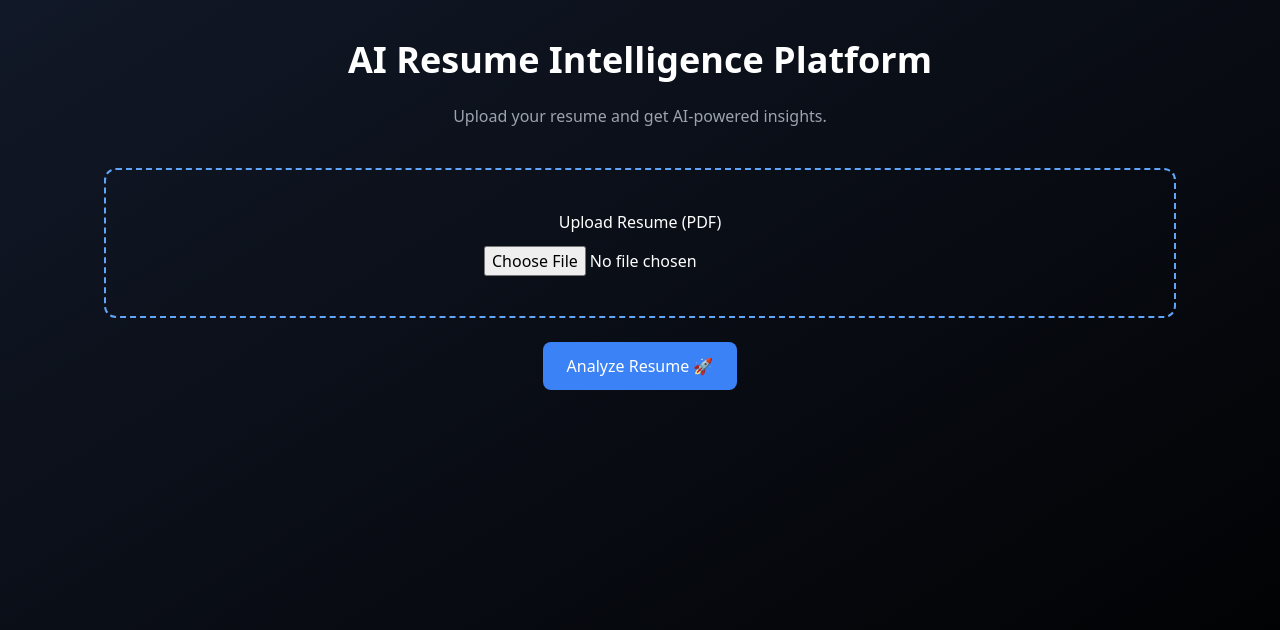
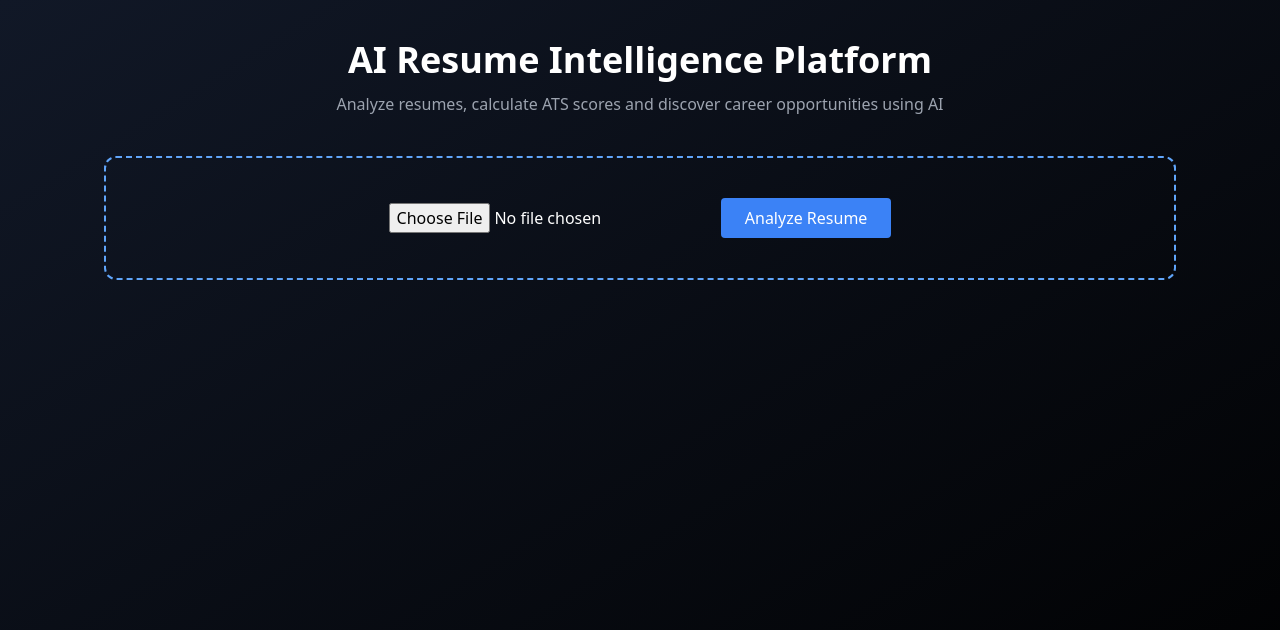
Before and after one commit to Varshithchidurala/ai-resume-intelligence-platform, a Flask app: page / in a window 1280 px wide. Shown: the top 630 px of the page. Run offline with Flask 3, Linux system fonts and the light colour scheme; some libraries are stand-ins or nearby versions.

Commit message:
Enhance index.html layout and content
Updated the HTML structure and improved the content for better clarity and user engagement.

```diff
--- a/templates/index.html
+++ b/templates/index.html
@@ -1,9 +1,55 @@
 <!DOCTYPE html>
 <html>
+
 <head>
 
 <title>AI Resume Intelligence Platform</title>
+
 <script src="https://cdn.tailwindcss.com"></script>
+
+<style>
+
+#progressContainer{
+    width:100%;
+    height:10px;
+    background:#374151;
+    border-radius:10px;
+    overflow:hidden;
+}
+
+#progressBar{
+    width:0%;
+    height:10px;
+    background:#22c1c3;
+    transition:width 2s ease;
+}
+
+</style>
+
+<script>
+
+function startAnalysis(){
+
+document.getElementById("analysisSection").style.display="block";
+
+let bar=document.getElementById("progressBar");
+
+let width=0;
+
+let interval=setInterval(function(){
+
+if(width>=100){
+clearInterval(interval);
+}
+
+width+=4;
+bar.style.width=width+"%";
+
+},100);
+
+}
+
+</script>
 
 </head>
 
@@ -11,29 +57,47 @@
 
 <div class="max-w-6xl mx-auto p-10">
 
-<h1 class="text-4xl font-bold text-center mb-6">
+<h1 class="text-4xl font-bold text-center mb-3">
 AI Resume Intelligence Platform
 </h1>
 
 <p class="text-center text-gray-400 mb-10">
-Upload your resume and get AI-powered insights.
+Analyze resumes, calculate ATS scores and discover career opportunities using AI
 </p>
 
-<form method="POST" enctype="multipart/form-data" class="text-center">
+
+<form method="POST" enctype="multipart/form-data" class="text-center" onsubmit="startAnalysis()">
 
 <div class="border-2 border-dashed border-blue-400 p-10 rounded-xl mb-6">
 
-<p class="mb-3">Upload Resume (PDF)</p>
+<input type="file" name="resume" required>
 
-<input type="file" name="resume" required>
+<button class="bg-blue-500 px-6 py-2 rounded ml-4">
+Analyze Resume
+</button>
 
 </div>
 
-<button class="bg-blue-500 hover:bg-blue-600 px-6 py-3 rounded-lg">
-Analyze Resume 🚀
-</button>
+</form>
 
-</form>
+
+
+<!-- ANALYSIS ANIMATION -->
+
+<div id="analysisSection" style="display:none">
+
+<div id="progressContainer">
+
+<div id="progressBar"></div>
+
+</div>
+
+<p class="text-gray-400 mt-2">
+Analyzing Resume...
+</p>
+
+</div>
+
 
 
 {% if score %}
@@ -41,20 +105,37 @@ Analyze Resume 🚀
 <div class="grid grid-cols-3 gap-6 mt-10 text-center">
 
 <div class="bg-gray-800 p-6 rounded-xl">
-<h3 class="text-gray-400">Resume Score</h3>
-<h2 class="text-green-400 text-2xl">{{score}} / 50</h2>
+
+<h3>Resume Score</h3>
+
+<h2 class="text-green-400 text-2xl">
+{{score}} / 50
+</h2>
+
 </div>
 
+
+
 <div class="bg-gray-800 p-6 rounded-xl">
-<h3 class="text-gray-400">ATS Score</h3>
-<h2 class="text-blue-400 text-2xl">{{ats}} / 50</h2>
+
+<h3>ATS Score</h3>
+
+<h2 class="text-blue-400 text-2xl">
+{{ats}} / 50
+</h2>
+
 </div>
 
+
+
 <div class="bg-gray-800 p-6 rounded-xl">
-<h3 class="text-gray-400">Career Match</h3>
+
+<h3>Career Match</h3>
 
 <a href="/career/{{role_url}}" class="text-purple-400 text-xl underline">
+
 {{role}}
+
 </a>
 
 </div>
@@ -62,18 +143,29 @@ Analyze Resume 🚀
 </div>
 
 
+
 <h2 class="text-xl mt-10 mb-3">Detected Skills</h2>
 
 {% for s in skills %}
-<span class="bg-green-500 px-3 py-1 rounded m-1 inline-block">{{s}}</span>
+
+<span class="bg-green-500 px-3 py-1 rounded m-1 inline-block">
+{{s}}
+</span>
+
 {% endfor %}
+
 
 
 <h2 class="text-xl mt-6 mb-3">Missing Skills</h2>
 
 {% for m in missing[:6] %}
-<span class="bg-red-500 px-3 py-1 rounded m-1 inline-block">{{m}}</span>
+
+<span class="bg-red-500 px-3 py-1 rounded m-1 inline-block">
+{{m}}
+</span>
+
 {% endfor %}
+
 
 
 <h2 class="text-xl mt-10 mb-3">AI Resume Suggestions</h2>
@@ -81,50 +173,78 @@ Analyze Resume 🚀
 <div class="bg-gray-800 p-6 rounded-xl">
 
 {% for s in suggestions %}
-<p class="text-green-400">✔ {{s}}</p>
+
+<p class="text-green-400">
+✔ {{s}}
+</p>
+
 {% endfor %}
 
 </div>
 
 
-<!-- INTERNSHIPS -->
 
 <h2 class="text-2xl mt-10 mb-6">Internship Opportunities</h2>
 
 <div class="grid grid-cols-3 gap-6">
 
-<a href="https://internshala.com" target="_blank" class="bg-purple-700 p-6 rounded-xl">Internshala</a>
+<a href="https://internshala.com" target="_blank" class="bg-purple-700 p-6 rounded-xl">
+Internshala
+</a>
 
-<a href="https://www.linkedin.com/jobs/internships" target="_blank" class="bg-purple-600 p-6 rounded-xl">LinkedIn Internships</a>
+<a href="https://www.linkedin.com/jobs/internships" target="_blank" class="bg-purple-600 p-6 rounded-xl">
+LinkedIn Internships
+</a>
 
-<a href="https://in.indeed.com/jobs?q=internship" target="_blank" class="bg-purple-500 p-6 rounded-xl">Indeed Internships</a>
+<a href="https://in.indeed.com/jobs?q=internship" target="_blank" class="bg-purple-500 p-6 rounded-xl">
+Indeed Internships
+</a>
 
-<a href="https://www.letsintern.com" target="_blank" class="bg-purple-400 p-6 rounded-xl text-black">LetsIntern</a>
+<a href="https://www.letsintern.com" target="_blank" class="bg-purple-400 p-6 rounded-xl text-black">
+LetsIntern
+</a>
 
-<a href="https://www.twenty19.com" target="_blank" class="bg-purple-300 p-6 rounded-xl text-black">Twenty19</a>
+<a href="https://www.twenty19.com" target="_blank" class="bg-purple-300 p-6 rounded-xl text-black">
+Twenty19
+</a>
 
-<a href="https://wellfound.com/jobs" target="_blank" class="bg-purple-200 p-6 rounded-xl text-black">AngelList</a>
+<a href="https://wellfound.com/jobs" target="_blank" class="bg-purple-200 p-6 rounded-xl text-black">
+AngelList
+</a>
 
 </div>
 
 
-<!-- JOBS -->
 
-<h2 class="text-2xl mt-12 mb-6">Job Opportunities</h2>
+<h2 class="text-2xl mt-12 mb-6">
+Live Job Opportunities (India)
+</h2>
 
 <div class="grid grid-cols-3 gap-6">
 
-<a href="https://www.linkedin.com/jobs" target="_blank" class="bg-teal-700 p-6 rounded-xl">LinkedIn Jobs</a>
+<a href="https://www.linkedin.com/jobs" target="_blank" class="bg-teal-700 p-6 rounded-xl">
+LinkedIn Jobs
+</a>
 
-<a href="https://in.indeed.com" target="_blank" class="bg-teal-600 p-6 rounded-xl">Indeed Jobs</a>
+<a href="https://in.indeed.com" target="_blank" class="bg-teal-600 p-6 rounded-xl">
+Indeed Jobs
+</a>
 
-<a href="https://www.naukri.com" target="_blank" class="bg-teal-500 p-6 rounded-xl">Naukri</a>
+<a href="https://www.naukri.com" target="_blank" class="bg-teal-500 p-6 rounded-xl">
+Naukri
+</a>
 
-<a href="https://www.glassdoor.co.in" target="_blank" class="bg-teal-400 p-6 rounded-xl text-black">Glassdoor</a>
+<a href="https://www.glassdoor.co.in" target="_blank" class="bg-teal-400 p-6 rounded-xl text-black">
+Glassdoor
+</a>
 
-<a href="https://www.freshersworld.com" target="_blank" class="bg-teal-300 p-6 rounded-xl text-black">FreshersWorld</a>
+<a href="https://www.freshersworld.com" target="_blank" class="bg-teal-300 p-6 rounded-xl text-black">
+FreshersWorld
+</a>
 
-<a href="https://www.foundit.in" target="_blank" class="bg-teal-200 p-6 rounded-xl text-black">Foundit</a>
+<a href="https://www.foundit.in" target="_blank" class="bg-teal-200 p-6 rounded-xl text-black">
+Foundit
+</a>
 
 </div>
 
@@ -133,4 +253,5 @@ Analyze Resume 🚀
 </div>
 
 </body>
+
 </html>
```
